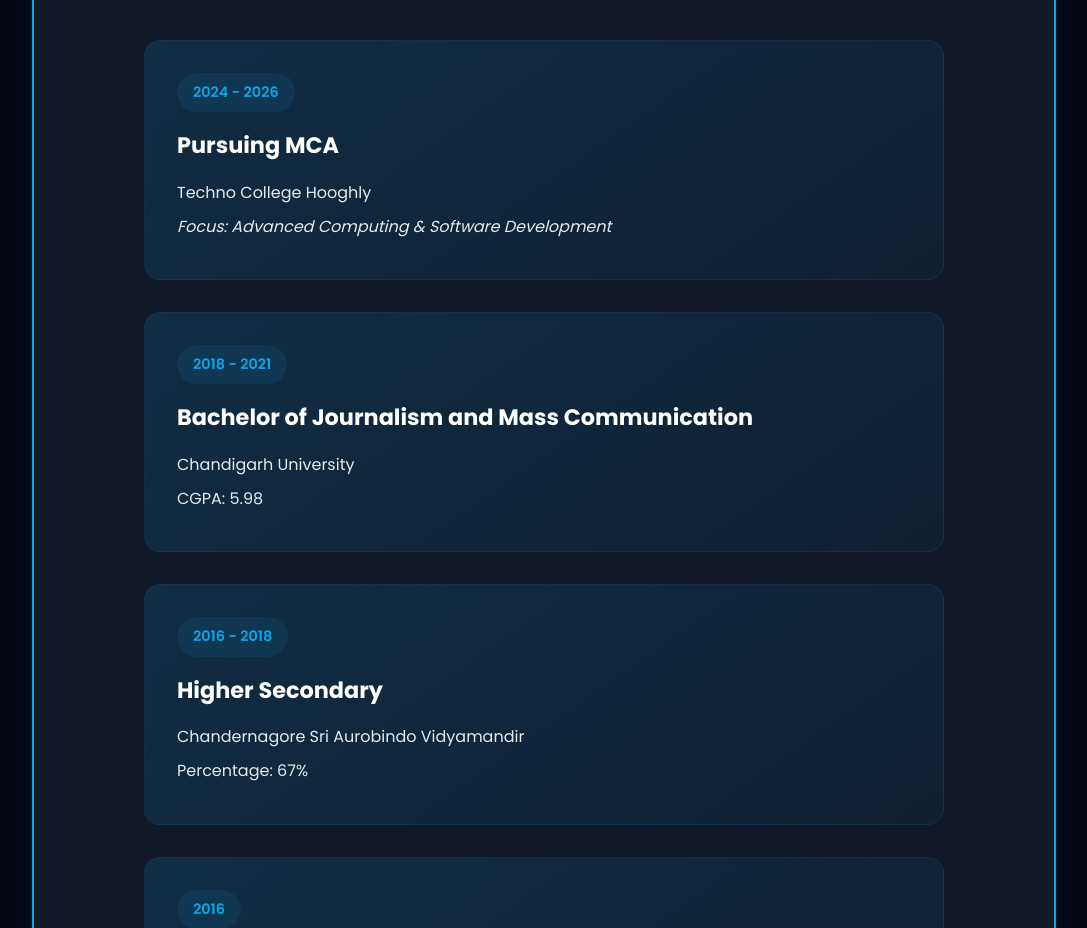
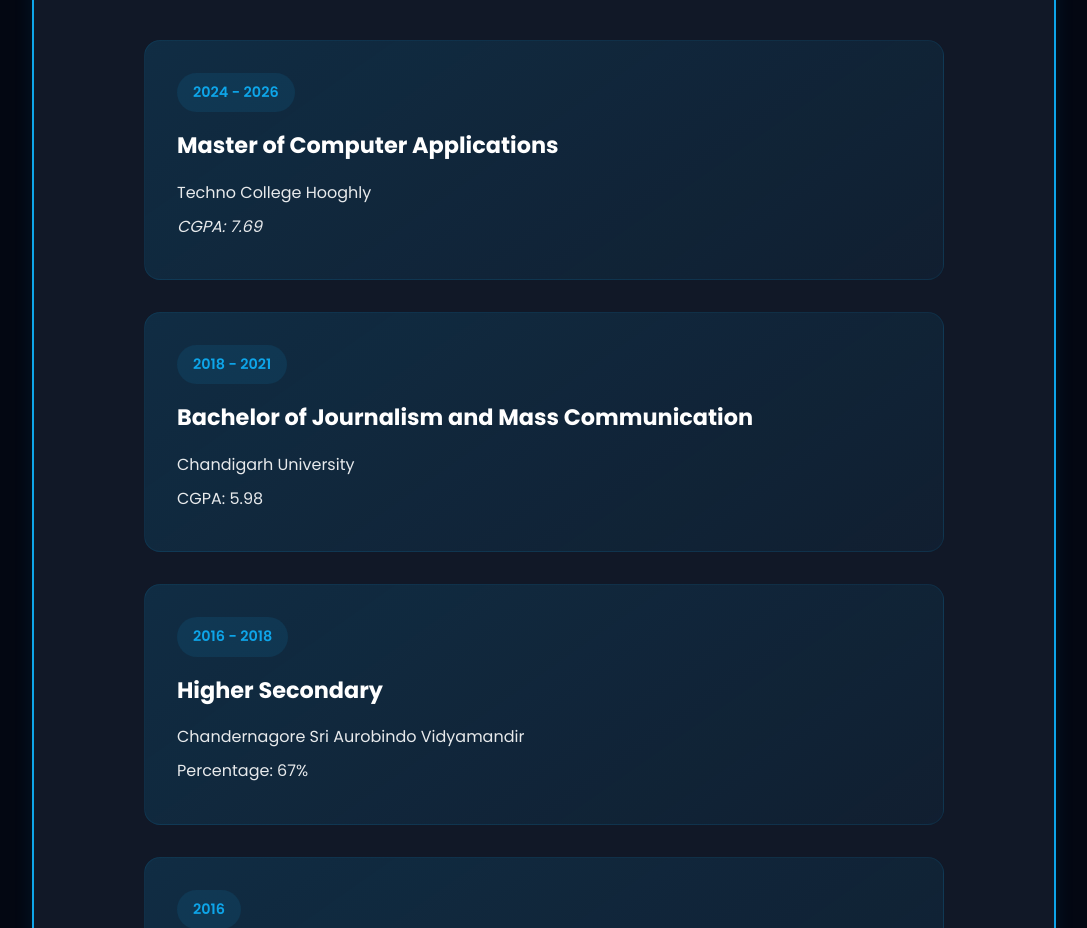
Before and after one commit to swarnendu11/Portfolio, a plain HTML site: page index.html in a window 1280 px wide. Shown: the part 2640-3568 px from the top of the page, without its empty margins (96-1183 px from the left). Drawn offline with Linux system fonts and the light colour scheme.

Commit message:
Update index.html

```diff
--- a/index.html
+++ b/index.html
@@ -116,9 +116,9 @@
                     <div class="education-timeline">
                         <div class="education-item">
                             <div class="education-date">2024 - 2026</div>
-                            <h4>Pursuing MCA</h4>
+                            <h4>Master of Computer Applications</h4>
                             <p>Techno College Hooghly</p>
-                            <p class="education-focus">Focus: Advanced Computing & Software Development</p>
+                            <p class="education-focus">CGPA: 7.69</p>
                         </div>
 
                         <div class="education-item">
```
